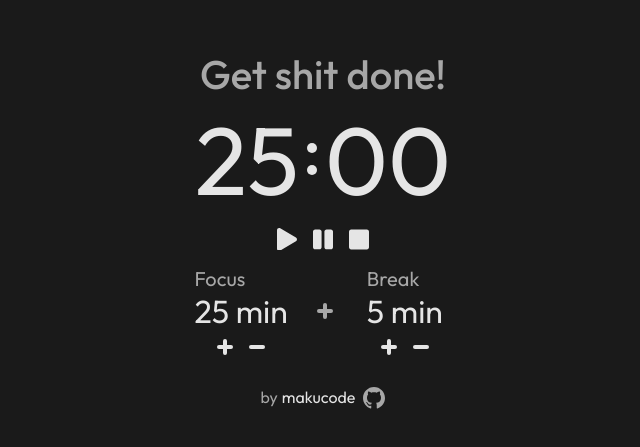
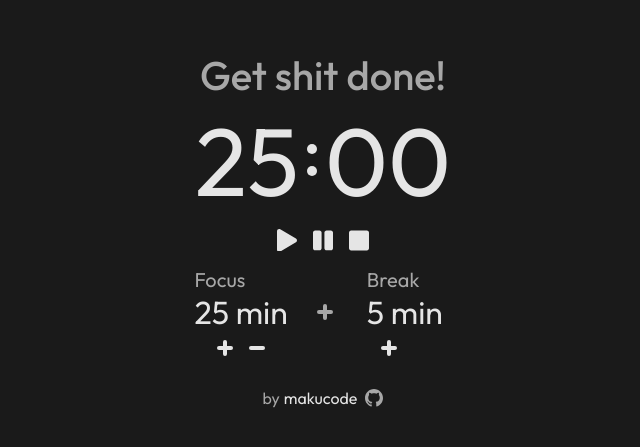
Before and after one commit to makucode/simple-pomodoro, a React (Create React App) app: page / in a window 1280 px wide. Shown: the part 171-618 px from the top of the page, without its empty margins (317-957 px from the left). Built offline with nearby package versions, Linux system fonts and the light colour scheme; no server answers.

Commit message:
added localStorage for last timer settings, small convenience changes, timer animations

```diff
--- a/src/components/Session.jsx
+++ b/src/components/Session.jsx
@@ -1,9 +1,13 @@
+import { AnimatePresence, motion } from "framer-motion";
 import { useContext } from "react";
 import { TimerContext } from "../contexts/TimerContext";
+import { fadeInRotate } from "../utils/animations";
 import styles from "../styles/components/Session.module.scss";
 
 const Session = () => {
     const { timeLeftMinutes, timeLeftSeconds } = useContext(TimerContext);
+
+    const animations = fadeInRotate;
 
     const formatTime = (time) => {
         let formatted = time;
@@ -17,9 +21,22 @@ const Session = () => {
     return (
         <div className={styles.Session}>
             <span className={styles.SessionTime}>
-                {timeLeftMinutes}
+                <AnimatePresence exitBeforeEnter>
+                    <motion.div
+                        key={timeLeftMinutes}
+                        initial="pageInitial"
+                        animate="pageAnimate"
+                        exit="pageExit"
+                        variants={animations}
+                        transition={{ duration: 0.2 }}
+                    >
+                        {timeLeftMinutes}
+                    </motion.div>
+                </AnimatePresence>
                 <span className={styles.SessionTimeDivider}></span>
-                {formatTime(timeLeftSeconds)}
+                <span className={styles.SessionSeconds}>
+                    {formatTime(timeLeftSeconds)}
+                </span>
             </span>
         </div>
     );
--- a/src/components/TimerControl.jsx
+++ b/src/components/TimerControl.jsx
@@ -44,7 +44,11 @@ const TimerControl = () => {
                                     ></span>
                                     <span
                                         id="session-decrement"
-                                        className={styles.Dec}
+                                        className={
+                                            styles.Dec +
+                                            " " +
+                                            (timerLength <= 5 && styles.Hide)
+                                        }
                                         onClick={() =>
                                             setTimerLength(timerLength - 5)
                                         }
@@ -87,7 +91,11 @@ const TimerControl = () => {
                                     ></span>
                                     <span
                                         id="break-decrement"
-                                        className={styles.Dec}
+                                        className={
+                                            styles.Dec +
+                                            " " +
+                                            (breakLength <= 5 && styles.Hide)
+                                        }
                                         onClick={() =>
                                             setBreakLength(breakLength - 5)
                                         }
--- a/src/components/icons/GitHubIcon.jsx
+++ b/src/components/icons/GitHubIcon.jsx
@@ -4,8 +4,8 @@ const GithubIcon = () => {
     return (
         <svg
             xmlns="http://www.w3.org/2000/svg"
-            width="22px"
-            height="22px"
+            width="18px"
+            height="18px"
             viewBox="0 0 24 24"
         >
             <path d="M12 0c-6.626 0-12 5.373-12 12 0 5.302 3.438 9.8 8.207 11.387.599.111.793-.261.793-.577v-2.234c-3.338.726-4.033-1.416-4.033-1.416-.546-1.387-1.333-1.756-1.333-1.756-1.089-.745.083-.729.083-.729 1.205.084 1.839 1.237 1.839 1.237 1.07 1.834 2.807 1.304 3.492.997.107-.775.418-1.305.762-1.604-2.665-.305-5.467-1.334-5.467-5.931 0-1.311.469-2.381 1.236-3.221-.124-.303-.535-1.524.117-3.176 0 0 1.008-.322 3.301 1.23.957-.266 1.983-.399 3.003-.404 1.02.005 2.047.138 3.006.404 2.291-1.552 3.297-1.23 3.297-1.23.653 1.653.242 2.874.118 3.176.77.84 1.235 1.911 1.235 3.221 0 4.609-2.807 5.624-5.479 5.921.43.372.823 1.102.823 2.222v3.293c0 .319.192.694.801.576 4.765-1.589 8.199-6.086 8.199-11.386 0-6.627-5.373-12-12-12z" />
--- a/src/contexts/TimerContext.js
+++ b/src/contexts/TimerContext.js
@@ -10,11 +10,17 @@ export const TimerProvider = ({ children }) => {
     const [isPause, setIsPause] = useState(false);
     const [isBreak, setIsBreak] = useState(false);
 
-    const [timerLength, setTimerLength] = useState(25);
-    const [breakLength, setBreakLength] = useState(5);
+    const [timerLength, setTimerLength] = useState(
+        parseInt(localStorage.getItem("timerLength")) || 25
+    );
+    const [breakLength, setBreakLength] = useState(
+        parseInt(localStorage.getItem("breakLength")) || 5
+    );
 
     const [timeLeftMinutes, setTimeLeftMinutes] = useState(timerLength);
     const [timeLeftSeconds, setTimeLeftSeconds] = useState(0);
+
+    // Id of setTimeout of current instance/render
 
     let clockTimeout = null;
 
@@ -29,16 +35,20 @@ export const TimerProvider = ({ children }) => {
         let newTime = inputTime;
         if (inputTime <= 5) newTime = 5;
         setTimerLength(newTime);
-        setTimeLeftMinutes(newTime);
+
+        localStorage.setItem("timerLength", newTime);
     };
 
     const breakSetter = (inputTime) => {
-        if (inputTime <= 5) setBreakLength(5);
-        else setBreakLength(inputTime);
+        let newTime = inputTime;
+        if (inputTime <= 5) newTime = 5;
+        setBreakLength(newTime);
+
+        localStorage.setItem("breakLength", newTime);
     };
 
-    const runningSetter = (value) => {
-        if (value) {
+    const runningSetter = (shouldRun) => {
+        if (shouldRun) {
             setIsPause(false);
             setIsRunning(true);
         } else {
@@ -47,6 +57,10 @@ export const TimerProvider = ({ children }) => {
     };
 
     const stopTimer = () => {
+        if (!isRunning) {
+            timerSetter(25);
+            breakSetter(5);
+        }
         clockTimeout && clearTimeout(clockTimeout);
         setIsRunning(false);
         setIsBreak(false);
@@ -59,6 +73,10 @@ export const TimerProvider = ({ children }) => {
         clockTimeout && clearTimeout(clockTimeout);
         setIsPause(!isPause);
     };
+
+    // Update time Remaining when timer length changes
+
+    useEffect(() => setTimeLeftMinutes(timerLength), [timerLength]);
 
     // Clock Logic
 
--- a/src/styles/components/Credits.module.scss
+++ b/src/styles/components/Credits.module.scss
@@ -18,7 +18,7 @@
     }
 
     a {
-        height: 22px;
+        height: 18px;
     }
 
     svg {
--- a/src/styles/components/Session.module.scss
+++ b/src/styles/components/Session.module.scss
@@ -12,6 +12,10 @@
     column-gap: 0.5rem;
 
     font-size: 6rem;
+}
+
+.SessionSeconds {
+    animation: sessionIn 0.2s ease-in-out forwards;
 }
 
 .SessionTimeDivider {
@@ -37,3 +41,14 @@
 .SessionTimeDivider::before {
     transform: translateY(-6px);
 }
+
+@keyframes sessionIn {
+    from {
+        opacity: 0;
+        transform: translateY(-20px) rotateX(-30deg);
+    }
+    to {
+        opacity: 1;
+        transform: translateY(0px) rotateX(0deg);
+    }
+}
--- a/src/styles/components/TimerControl.module.scss
+++ b/src/styles/components/TimerControl.module.scss
@@ -95,3 +95,8 @@
 .TimerControlDivider::after {
     transform: rotate(90deg) translateY(-8px);
 }
+
+.Hide {
+    pointer-events: none;
+    visibility: hidden;
+}
--- a/src/utils/animations.js
+++ b/src/utils/animations.js
@@ -1,7 +1,7 @@
 export const fadeInUp = {
     pageInitial: {
         opacity: 0,
-        transform: "translateY(50px)",
+        transform: "translateY(40px)",
     },
     pageAnimate: {
         opacity: 1,
@@ -9,7 +9,22 @@ export const fadeInUp = {
     },
     pageExit: {
         opacity: 0,
-        transform: "translateY(50px)",
+        transform: "translateY(40px)",
+    },
+};
+
+export const fadeInRotate = {
+    pageInitial: {
+        opacity: 0,
+        transform: "translateY(-20px) rotateX(-30deg)",
+    },
+    pageAnimate: {
+        opacity: 1,
+        transform: "translateY(0px) rotateX(0deg)",
+    },
+    pageExit: {
+        opacity: 0,
+        transform: "translateY(20px) rotateX(20deg)",
     },
 };
 
```
